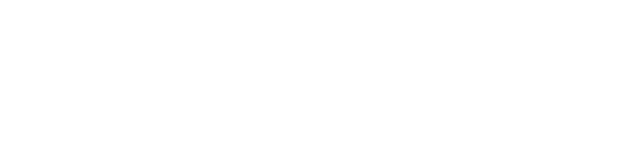
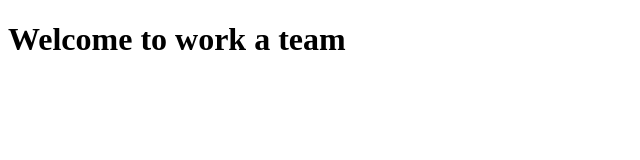
Before and after one commit to mabberer/potiontfy, a plain HTML site: page index.html in a window 1280 px wide. Shown: the whole page, without its empty margins (0-640 px from the left). Drawn offline with Linux system fonts and the light colour scheme.

Commit message:
Add landing message. #1

```diff
--- a/index.html
+++ b/index.html
@@ -7,6 +7,6 @@
     <title>Document</title>
 </head>
 <body>
-
+    <h1>Welcome to work a team</h1>
 </body>
 </html>
```
